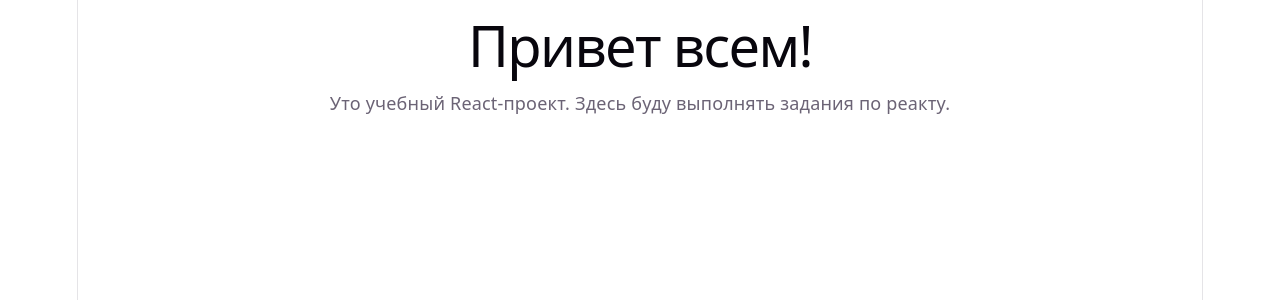
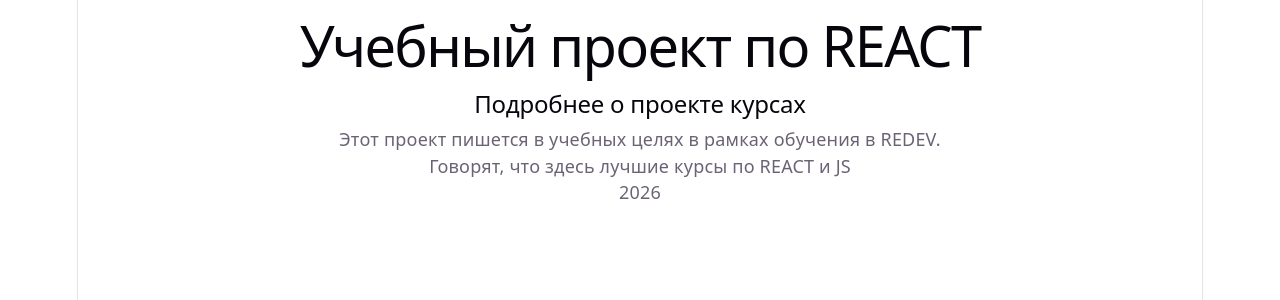
Before and after one commit to Krystsina-H/react-homeworks, a React (Vite) app: page / in a window 1280 px wide. Shown: the top 300 px of the page. Built offline with nearby package versions, Linux system fonts and the light colour scheme.

Commit message:
созданы компоненты

```diff
--- a/src/App.jsx
+++ b/src/App.jsx
@@ -1,14 +1,46 @@
-import { useState } from 'react'
-import './App.css'
+function Header() {
+  return (
+    <header>
+      <h1>Учебный проект по REACT</h1>
+    </header>
+  )
+}
+
+function MainContent({ children }) {
+  return (
+    <main>
+      <h2>Подробнее о проекте курсах</h2>
+      {children}
+    </main>
+  )
+}
+
+function Section() {
+  return (
+    <section>
+      <p>Этот проект пишется в учебных целях в рамках обучения в REDEV.</p>
+      <p>Говорят, что здесь лучшие курсы по REACT и JS</p>
+    </section>
+  )
+}
+
+function Footer() {
+  return (
+    <footer>
+      <p>{new Date().getFullYear()}</p>
+    </footer>
+  )
+}
 
 function App() {
-  const [count, setCount] = useState(0)
-
   return (
-    <>
-      <h1>Привет всем!</h1>
-      <p>Уто учебный React-проект. Здесь буду выполнять задания по реакту.</p>
-    </>
+    <div>
+      <Header />
+      <MainContent>
+        <Section />
+      </MainContent>
+      <Footer />
+    </div>
   )
 }
 
```
